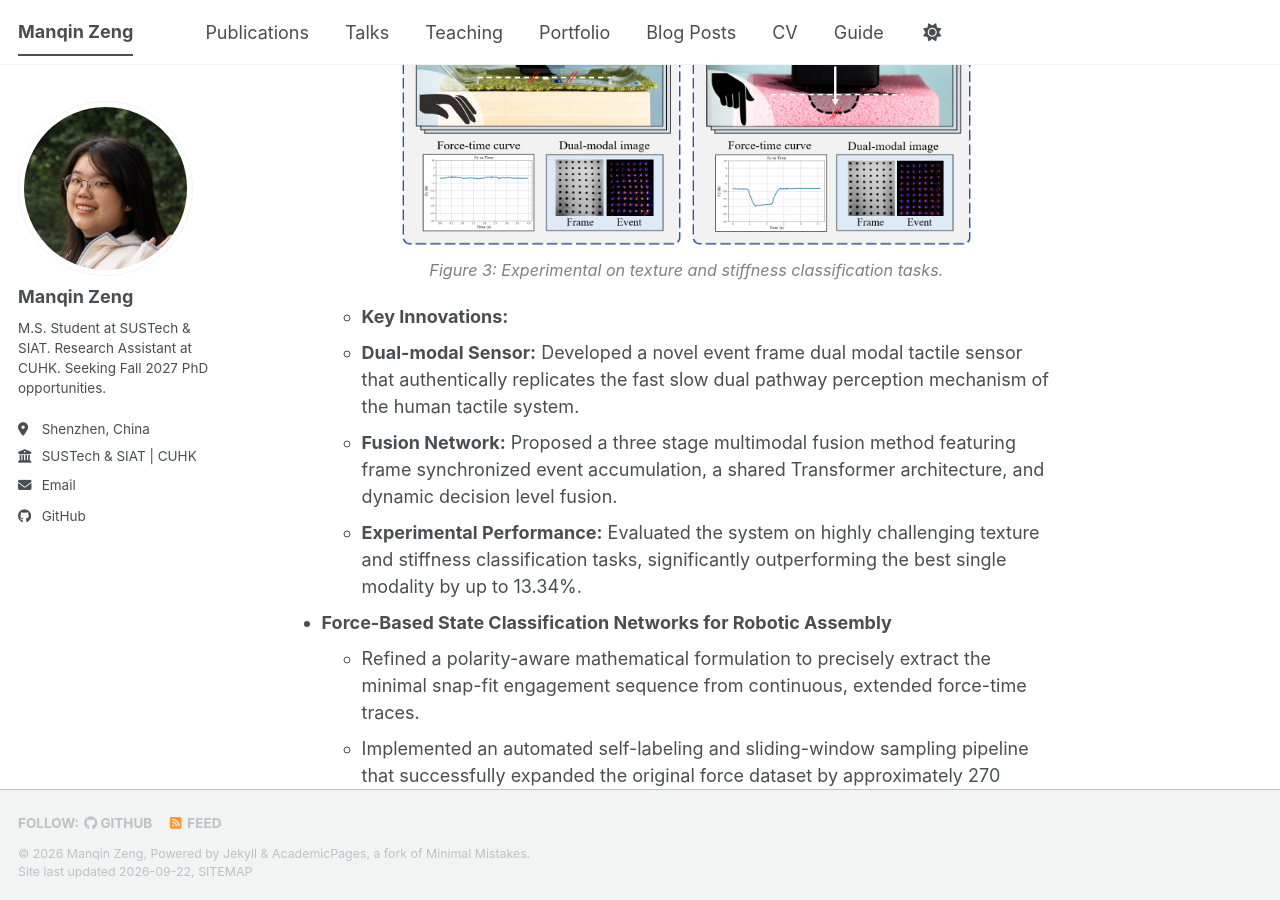
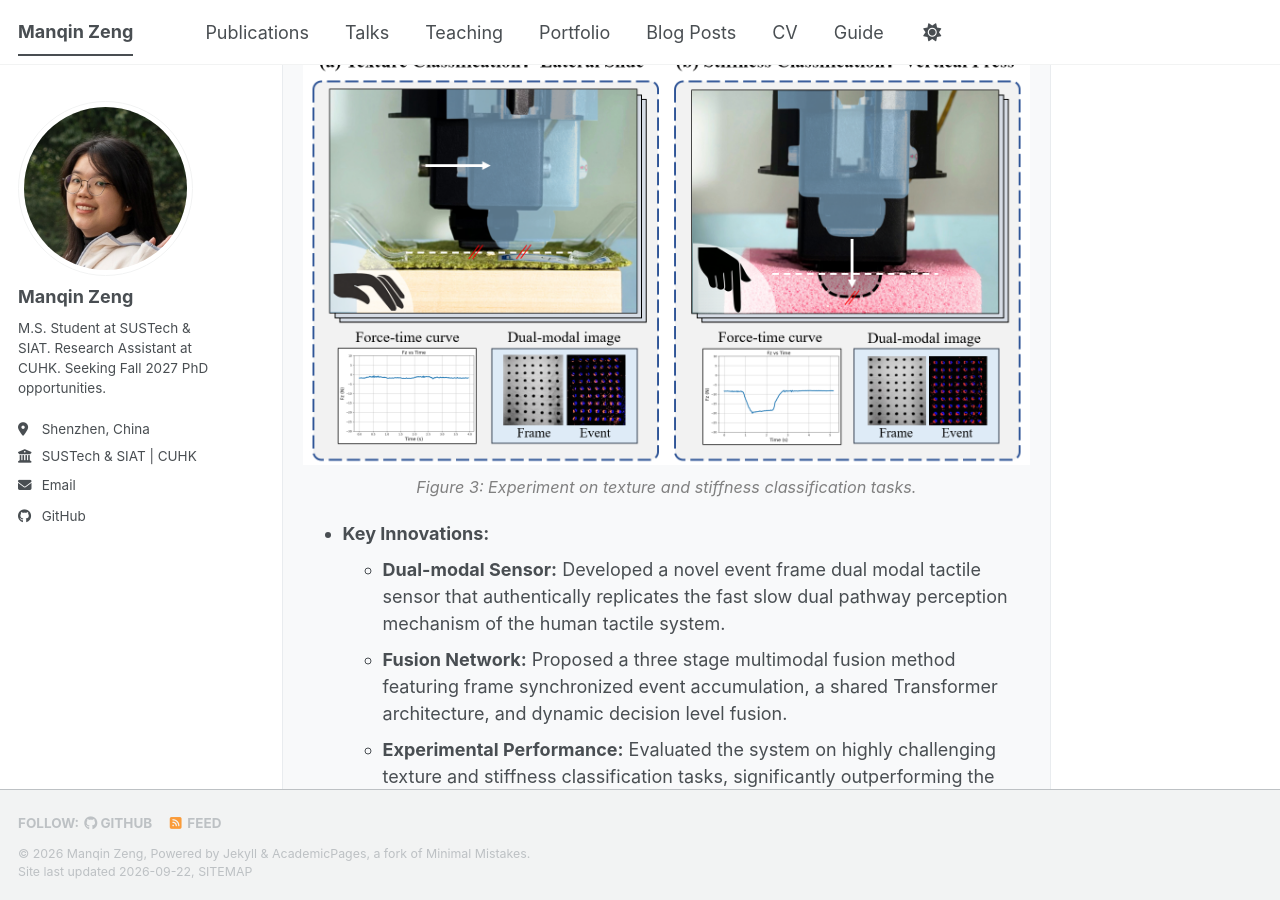
Before and after one commit to ZengManqin/ZengManqin.github.io, a Jekyll site: the page built from _pages/about.md, in a window 1280 px wide and 900 px high, scrolled down 2830 px. Built offline with Jekyll 4.4.1, drawn with Linux system fonts in a browser that asks for light colours; a style sheet for code colours, icons or effects is not loaded.

Commit message:
Update about.md

```diff
--- a/_pages/about.md
+++ b/_pages/about.md
@@ -37,38 +37,43 @@ I am currently a second-year Joint Master's student at the Southern University o
 
 ## Research Experience
 
-*   **Bio-inspired Event-frame Dual-modal Tactile Sensing**
-    *   **Overview:**
-    *   Existing vision-based tactile sensors typically rely on a single modality, either event-based or frame-based. We designed a innovative event-frame dual-modal robotic tactile sensor with a DAVIS346 camera, which can synchronously capture microsecond-resolution dynamic event streams and rich static grayscale frames, replicating the fast-slow dual-pathway perception mechanism of human fingers. This approach significantly enhances robotic tactile perception and enables the system to excel at challenging material discrimination tasks.
+<div style="background-color: #f8f9fa; border: 1px solid #e9ecef; padding: 20px; border-radius: 10px; margin-bottom: 25px;" markdown="1">
 
-    <div align="center">
-      <!-- 00.jpg -->
-      <img src="/images/00.jpg" width="80%" style="margin-top: 10px;">
-      <p style="font-size: 0.9em; color: gray;"><em>Figure 1: Event-frame dual modal robotic tactile sensor.</em></p>
-    </div>
+### Bio-inspired Event-frame Dual-modal Tactile Sensing
 
-    *   **Multimodal Network:**
-    *   We developed a three stage fusion method to effectively integrate the visual and dynamic signals. The pipeline encompasses frame synchronized event accumulation, independent training through a shared Transformer architecture, and dynamic decision level fusion to maximize the complementary strengths of both modalities.
+*   **Overview:**
+    Existing vision-based tactile sensors typically rely on a single modality, either event-based or frame-based. We designed a innovative event-frame dual-modal robotic tactile sensor with a DAVIS346 camera, which can synchronously capture microsecond-resolution dynamic event streams and rich static grayscale frames, replicating the fast-slow dual-pathway perception mechanism of human fingers. This approach significantly enhances robotic tactile perception and enables the system to excel at challenging material discrimination tasks.
 
-    <div align="center">
-      <!-- 1.jpg -->
-      <img src="/images/1.jpg" width="80%" style="margin-top: 10px; margin-bottom: 10px;">
-      <p style="font-size: 0.9em; color: gray;"><em>Figure 2: The proposed multimodal fusion network architecture.</em></p>
-    </div>
+<div align="center">
+  <!-- 00.jpg -->
+  <img src="/images/00.jpg" width="100%" style="margin-top: 10px;">
+  <p style="font-size: 0.9em; color: gray;"><em>Figure 1: Event-frame dual modal robotic tactile sensor.</em></p>
+</div>
 
-    *   **Experiments & Results:**
-    *   We evaluated the sensor and network on two highly challenging tactile tasks. For texture discrimination involving lateral sliding on ten diverse fabrics, the dual modal approach achieved 91.67% accuracy, which outperformed the best single modality by 13.34%. For stiffness classification involving vertical pressing on ten polyurethane foams, the system achieved 98.92% accuracy, exceeding the best single modality by 6.47%. These results demonstrate that combining event and frame modalities significantly enhances the capability to distinguish subtle material differences.
+*   **Multimodal Network:**
+    We developed a three stage fusion method to effectively integrate the visual and dynamic signals. The pipeline encompasses frame synchronized event accumulation, independent training through a shared Transformer architecture, and dynamic decision level fusion to maximize the complementary strengths of both modalities.
 
-    <div align="center">
-      <!-- 2.jpg -->
-      <img src="/images/2.jpg" width="80%" style="margin-top: 10px; margin-bottom: 10px;">
-      <p style="font-size: 0.9em; color: gray;"><em>Figure 3: Experimental on texture and stiffness classification tasks.</em></p>
-    </div>
+<div align="center">
+  <!-- 1.jpg -->
+  <img src="/images/1.jpg" width="100%" style="margin-top: 10px; margin-bottom: 10px;">
+  <p style="font-size: 0.9em; color: gray;"><em>Figure 2: The proposed multimodal fusion network architecture.</em></p>
+</div>
 
-    *   **Key Innovations:**
+*   **Experiments & Results:**
+    We evaluated the sensor and network on two highly challenging tactile tasks. For texture discrimination involving lateral sliding on ten diverse fabrics, the dual modal approach achieved 91.67% accuracy, which outperformed the best single modality by 13.34%. For stiffness classification involving vertical pressing on ten polyurethane foams, the system achieved 98.92% accuracy, exceeding the best single modality by 6.47%. These results demonstrate that combining event and frame modalities significantly enhances the capability to distinguish subtle material differences.
+
+<div align="center">
+  <!-- 2.jpg -->
+  <img src="/images/2.jpg" width="100%" style="margin-top: 10px; margin-bottom: 10px;">
+  <p style="font-size: 0.9em; color: gray;"><em>Figure 3: Experiment on texture and stiffness classification tasks.</em></p>
+</div>
+
+*   **Key Innovations:**
     *   **Dual-modal Sensor:** Developed a novel event frame dual modal tactile sensor that authentically replicates the fast slow dual pathway perception mechanism of the human tactile system.
     *   **Fusion Network:** Proposed a three stage multimodal fusion method featuring frame synchronized event accumulation, a shared Transformer architecture, and dynamic decision level fusion.
     *   **Experimental Performance:** Evaluated the system on highly challenging texture and stiffness classification tasks, significantly outperforming the best single modality by up to 13.34%.
+
+</div>
 
 *   **Force-Based State Classification Networks for Robotic Assembly**
     *   Refined a polarity-aware mathematical formulation to precisely extract the minimal snap-fit engagement sequence from continuous, extended force-time traces.
```
